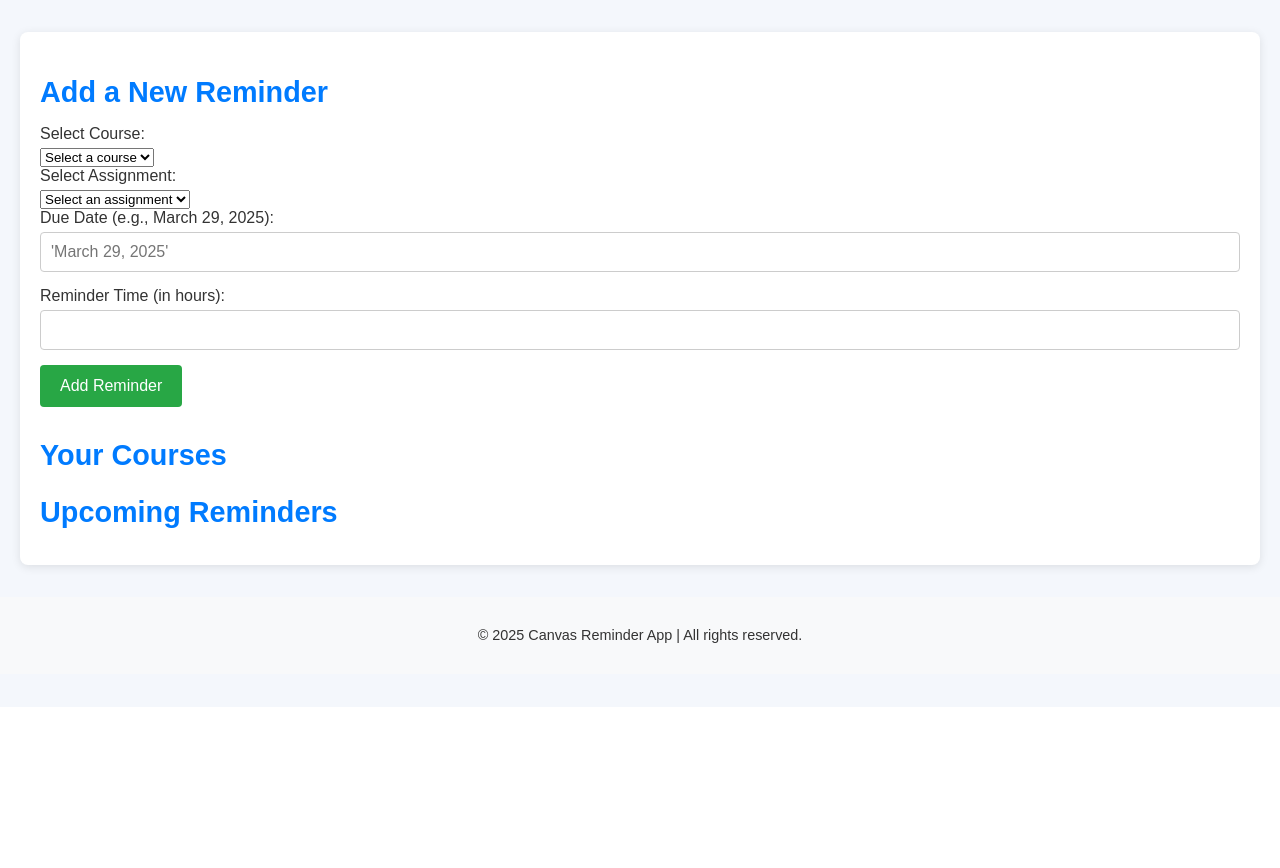
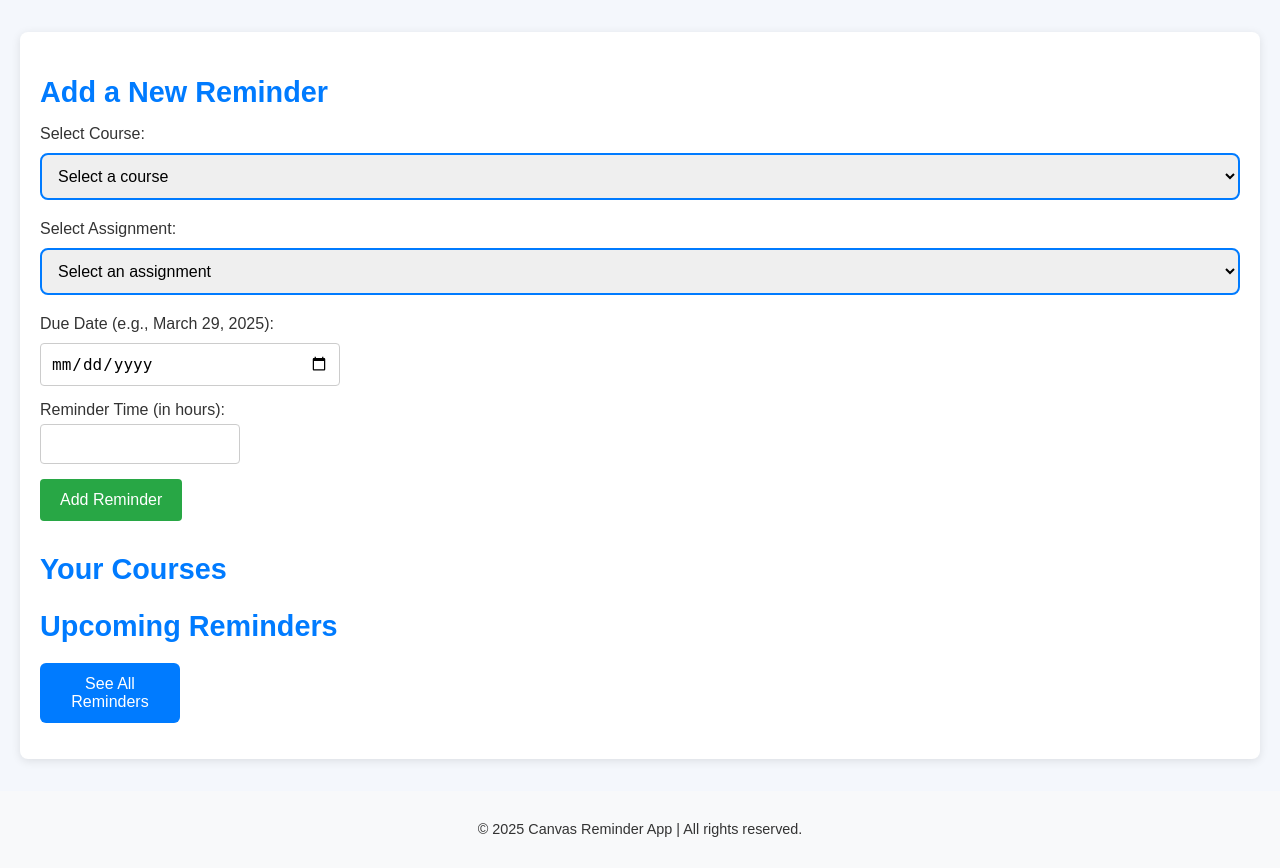
Before and after one commit to Basically654/CanvasReminderApp, a Flask app: page / in a window 1280 px wide. Shown: the part 93-961 px from the top of the page. Before the commit the page ends 736 px from the top, so only its background shows below. Run offline with Flask 3, Linux system fonts and the light colour scheme; data that the repository does not hold is empty.

Commit message:
feat: Update home.html to have 'View All Reminders' button - New calendar option to select dates - New dropdown menu for courses and assignments

```diff
--- a/Reminder.py
+++ b/Reminder.py
@@ -19,7 +19,7 @@ class Reminder:
 
     def send_reminder(self):
         print(f"Reminder for Assignment {self.assignment_name} in Course {self.course_name}: "
-              f"Due on {self.due_date.strftime('%Y-%m-%d %H:%M:%S')}")
+              f"Due on {self.due_date.strftime('%B %d, %Y %H:%M:%S')}")
 
     def add_reminder(self, reminders_list):
         reminders_list.append(self)
--- a/app.py
+++ b/app.py
@@ -43,6 +43,7 @@ def course_assignments(course_id):
     assignments = course_enrollment.fetch_assignments(course_id)
     print(assignments)
     assignment_list = [{'name': assignment['name']} for assignment in assignments]
+
     return jsonify(assignment_list)
 
 
@@ -56,7 +57,7 @@ def add_new_reminder():
     reminder_time = int(request.form['reminder_time'])
 
     # Parse the due date from the form input (assuming it's in 'YYYY-MM-DD' format)
-    due_date = datetime.strptime(due_date_str, '%B %d, %Y')
+    due_date = datetime.strptime(due_date_str, '%Y-%m-%d')
 
 
     # Add the reminder
--- a/templates/home.html
+++ b/templates/home.html
@@ -84,6 +84,30 @@
             margin-bottom: 5px;
         }
 
+        .dropdown, .date-input {
+            width: 100%;
+            padding: 12px;
+            margin-top: 5px;
+            margin-bottom: 20px;
+            border-radius: 8px;
+            border: 2px solid #007BFF;
+            font-size: 16px;
+        }
+
+        .date-container{
+            display: flex;
+            flex-direction: column;
+            align-items: flex-start;
+            width: 300px;
+        }
+
+        .reminder-container{
+            display: flex;
+            flex-direction: column;
+            align-items: flex-start;
+            width: 200px;
+        }
+
         input[type="text"], input[type="number"], input[type="date"] {
             width: 100%;
             padding: 10px;
@@ -136,6 +160,21 @@
             align-items: center;
         }
 
+        .see-all-reminders {
+            display: block;
+            text-align: center;
+            background-color: #007bff;
+            color: #fff;
+            max-width: 100px;
+            max-height: 50px;
+            padding: 12px 20px;
+            border-radius: 6px;
+            text-decoration: none;
+            font-size: 1rem;
+            margin-top: 20px;
+            transition: background-color 0.3s ease;
+        }
+
         .course-item a {
             text-decoration: none;
             color: #007bff;
@@ -185,13 +224,14 @@
             <option value="">Select an assignment</option>
             <!-- This will be populated dynamically based on course selection -->
         </select>
-
-            <label for="due_date">Due Date (e.g., March 29, 2025):</label>
-            <input type="text" id="due_date" name="due_date" placeholder="'March 29, 2025'" required>
-
-            <label for="reminder_time">Reminder Time (in hours):</label>
-            <input type="number" id="reminder_time" name="reminder_time" required>
-
+            <div class="date-container"?>
+                <label for="due_date">Due Date (e.g., March 29, 2025):</label>
+                <input type="date" id="due_date" name="due_date" class="date-input" required>
+            </div>
+            <div class = "reminder-container">
+                <label for="reminder_time">Reminder Time (in hours):</label>
+                <input type="number" id="reminder_time" name="reminder_time" required>
+            </div>
             <button type="submit">Add Reminder</button>
         </form>
     </section>
@@ -208,9 +248,9 @@
         </ul>
     </section>
 
-
     <section class="reminder-list">
         <h2>Upcoming Reminders</h2>
+        <a href="{{url_for('view_reminders')}}" class ="see-all-reminders">See All Reminders</a>
         <ul>
             {% for reminder in reminders %}
                 <li>
```
Also changed, not shown: templates/assignments.html (+57 -9 lines), templates/reminders.html (+96 -2 lines).
